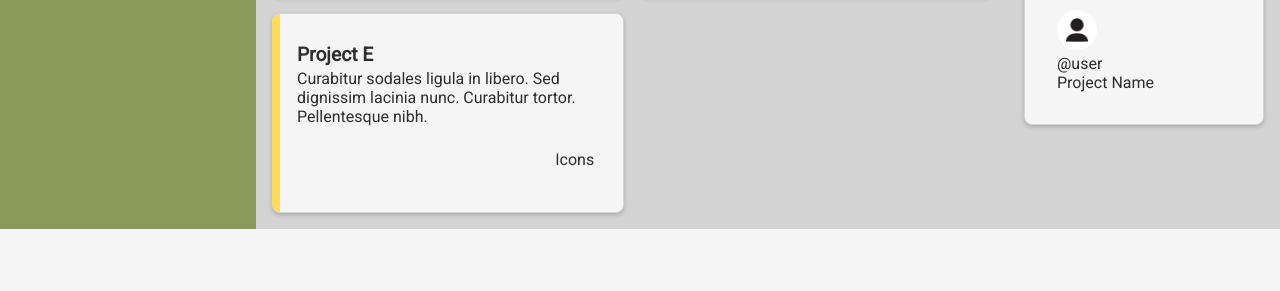
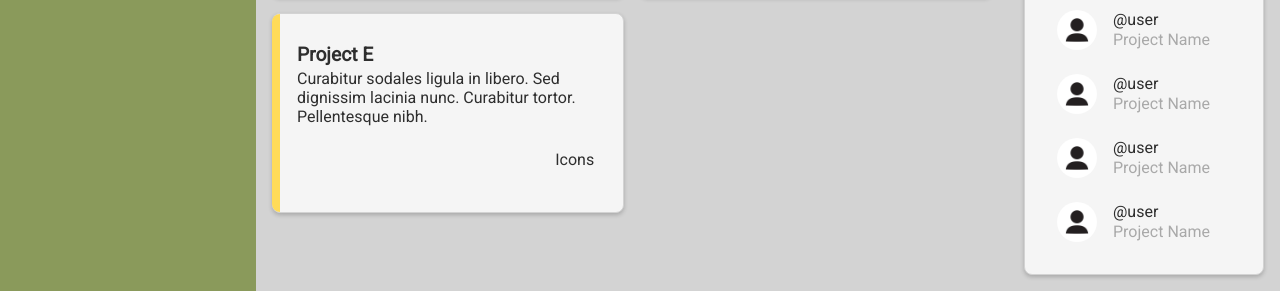
Before and after one commit to LiamJPOS/odin-admin-dashboard, a plain HTML site: page index.html in a window 1280 px wide. Shown: the part 653-944 px from the top of the page. Before the commit the page ends 882 px from the top, so only its background shows below. Drawn offline with Linux system fonts and the light colour scheme.

Commit message:
Style Trending section

```diff
--- a/index.html
+++ b/index.html
@@ -132,13 +132,28 @@
                 <div class="trending">
                     <h2 class="trending--header main-header">Trending</h2>
                     <div class="trending--card primary">
-                        <div class="trending--project">
+                        <div class="trending--section">
                             <button class="trending--project-avatar avatar"></button>
-                            <p class="trending--project-user-handle">@user</p>
+                            <p class="trending--project-user">@user</p>
                             <p class="trending--project-title">Project Name</p>
                         </div>
+                        <div class="trending--section">
+                            <button class="trending--project-avatar avatar"></button>
+                            <p class="trending--project-user">@user</p>
+                            <p class="trending--project-title">Project Name</p>
+                        </div>
+                        <div class="trending--section">
+                            <button class="trending--project-avatar avatar"></button>
+                            <p class="trending--project-user">@user</p>
+                            <p class="trending--project-title">Project Name</p>
+                        </div>
+                        <div class="trending--section">
+                            <button class="trending--project-avatar avatar"></button>
+                            <p class="trending--project-user">@user</p>
+                            <p class="trending--project-title">Project Name</p>
+                        </div>
+                    </div>
 
-                    </div>
                 </div>
             </aside>
         </main>
--- a/script.js
+++ b/script.js
@@ -110,5 +110,4 @@ function displayLastAnnouncements() {
     //Remove extra line break
     announcementsContainer.removeChild(announcementsContainer.lastElementChild)
 
-
 }
--- a/style.css
+++ b/style.css
@@ -340,7 +340,6 @@ html body {
 }
 
 .announcements--title {
-
   font-weight: bold;
   padding-bottom: 0.2rem;
   font-size: 0.9rem;
@@ -353,3 +352,30 @@ html body {
   overflow: hidden;
   font-size: 0.8rem
 }
+
+.trending--card {
+  display: grid;
+  gap: 1.5rem;
+}
+
+.trending--section {
+  display: grid;
+  grid-template-areas:
+  "avatar handle"
+  "avatar project-name" ;
+  justify-content: start;
+  column-gap: 1rem;
+}
+
+.trending--project-avatar {
+  grid-area: avatar;
+}
+
+.trending--project-user {
+  grid-area: handle;
+}
+
+.trending--project-title {
+  grid-area: project-name;
+  color: darkgray;
+}
```
